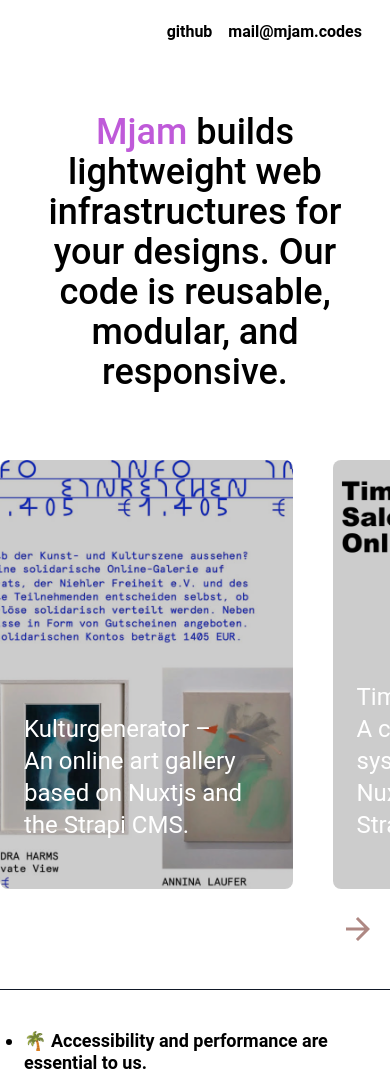
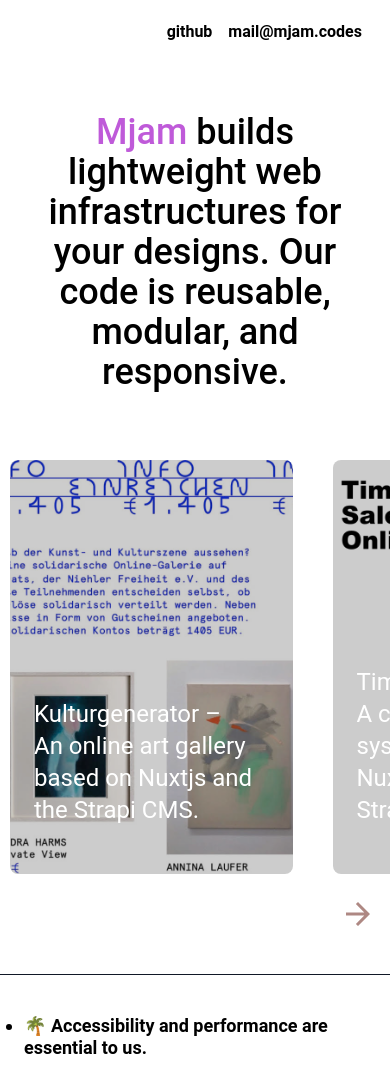
Before and after one commit to Mjam-Codes/mjam.codes, a Nuxt app: page / in a window 390 px wide. Shown: the top 1079 px of the page. Built offline with nearby package versions, Linux system fonts and the light colour scheme.

Commit message:
Add spacing to the left of first mobile slide

```diff
--- a/components/ProjectSlider.vue
+++ b/components/ProjectSlider.vue
@@ -1,7 +1,11 @@
 <template>
   <div class="md:flex md:mx-auto md:max-w-5xl">
     <ClientOnly class="custom-box-shadow md:flex md:items-center">
-      <swiper ref="swiper" class="w-3/4" :options="swiperOption">
+      <swiper
+        ref="swiper"
+        class="w-3/4 max-w-xs pl-2.5 md:pl-0 md:max-w-none"
+        :options="swiperOption"
+      >
         <swiper-slide
           v-for="slide in slides"
           :key="slide.key"
```
